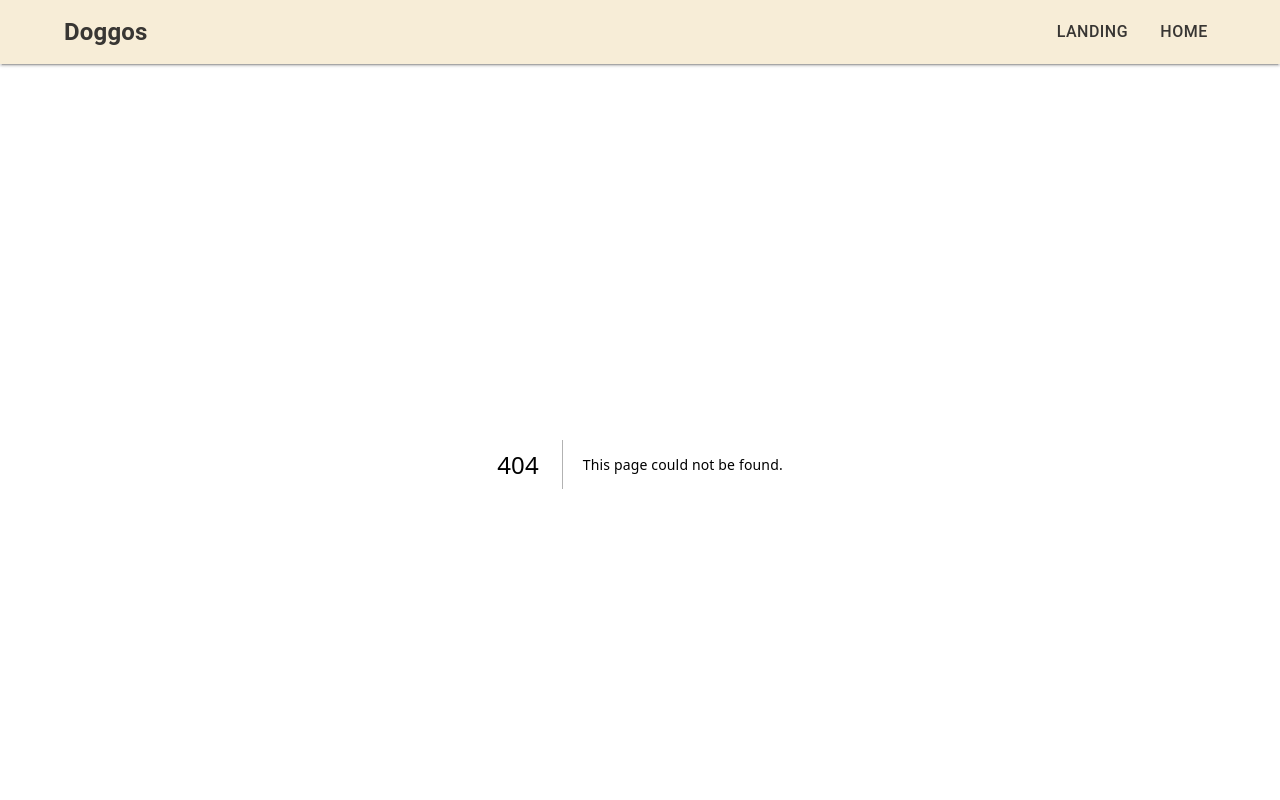
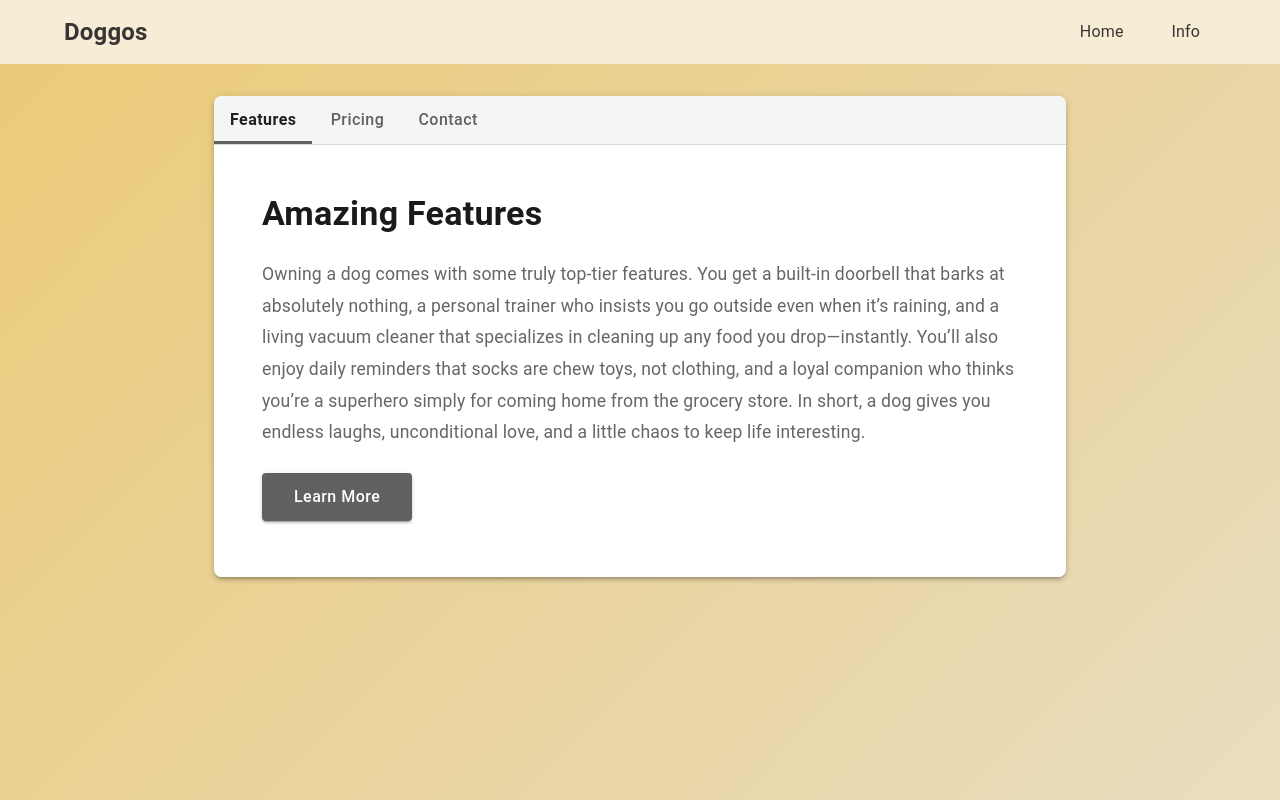
Before and after one commit to CeceStar/playground-nextjs, a Next.js app: page /info in a window 1280 px wide. Before the commit this address had no page. Shown: the top 800 px of the page. Built offline with nearby package versions, Linux system fonts and the light colour scheme.

Commit message:
fix: change route to info and update style

```diff
--- a/app/components/Footer.tsx
+++ b/app/components/Footer.tsx
@@ -30,14 +30,14 @@ export default function Footer() {
               color="inherit"
               underline="hover"
               sx={{ display: "block", mb: 0.5 }}>
-              Landing
+              Home
             </MuiLink>
             <MuiLink
-              href="/home"
+              href="/info"
               color="inherit"
               underline="hover"
               sx={{ display: "block" }}>
-              Home
+              Info
             </MuiLink>
           </Box>
           <Box>
--- a/app/components/Header.tsx
+++ b/app/components/Header.tsx
@@ -1,15 +1,18 @@
 "use client";
 
+import { useRouter } from "next/navigation";
 import {
   AppBar,
   Toolbar,
   Typography,
-  Button,
   Container,
   Box,
+  Link,
 } from "@mui/material";
 
 export default function Header() {
+  const router = useRouter();
+
   return (
     <AppBar
       position="static"
@@ -28,22 +31,44 @@ export default function Header() {
               fontSize: "1.5rem",
               cursor: "pointer",
             }}
-            onClick={() => (window.location.href = "/")}>
+            onClick={() => router.push("/")}>
             Doggos
           </Typography>
           <Box sx={{ ml: "auto", display: "flex", gap: 2 }}>
-            <Button
+            <Link
+              href="/"
               color="inherit"
-              href="/"
-              sx={{ fontSize: "1rem", color: "#222121e6" }}>
-              Landing
-            </Button>
-            <Button
+              underline="none"
+              sx={{
+                fontSize: "1rem",
+                color: "#222121e6",
+                px: 2,
+                py: 1,
+                borderRadius: 1,
+                transition: "background-color 0.3s",
+                "&:hover": {
+                  backgroundColor: "rgba(34, 33, 33, 0.1)",
+                },
+              }}>
+              Home
+            </Link>
+            <Link
+              href="/info"
               color="inherit"
-              href="/home"
-              sx={{ fontSize: "1rem", color: "#222121e6" }}>
-              Home
-            </Button>
+              underline="none"
+              sx={{
+                fontSize: "1rem",
+                color: "#222121e6",
+                px: 2,
+                py: 1,
+                borderRadius: 1,
+                transition: "background-color 0.3s",
+                "&:hover": {
+                  backgroundColor: "rgba(34, 33, 33, 0.1)",
+                },
+              }}>
+              Info
+            </Link>
           </Box>
         </Toolbar>
       </Container>
--- a/app/home/page.tsx
+++ b/app/info/page.tsx
@@ -1,6 +1,6 @@
 "use client";
 
-import { useState } from "react";
+import { useState, useEffect } from "react";
 import {
   Container,
   Box,
@@ -39,8 +39,13 @@ function TabPanel(props: TabPanelProps) {
   );
 }
 
-export default function HomePage() {
+export default function InfoPage() {
   const [value, setValue] = useState(0);
+  const [isMounted, setIsMounted] = useState(false);
+
+  useEffect(() => {
+    setIsMounted(true);
+  }, []);
 
   const handleChange = (event: React.SyntheticEvent, newValue: number) => {
     setValue(newValue);
@@ -69,6 +74,25 @@ export default function HomePage() {
       buttonText: "Contact Us",
     },
   ];
+
+  if (!isMounted) {
+    return (
+      <Box
+        sx={{
+          minHeight: "100vh",
+          background: "linear-gradient(135deg, #ebca79ff 0%, #e9dec2ff 100%)",
+          py: 4,
+        }}>
+        <Container maxWidth="md">
+          <Card elevation={3} sx={{ borderRadius: 2, overflow: "hidden" }}>
+            <Box sx={{ p: 4, textAlign: "center" }}>
+              <Typography>Loading...</Typography>
+            </Box>
+          </Card>
+        </Container>
+      </Box>
+    );
+  }
 
   return (
     <Box
--- a/app/page.tsx
+++ b/app/page.tsx
@@ -40,7 +40,7 @@ export default function Home() {
             <Button
               variant="contained"
               size="large"
-              onClick={() => router.push("/home")}
+              onClick={() => router.push("/info")}
               sx={{
                 backgroundColor: "white",
                 color: "rgba(34, 33, 33, 0.9)",
```
Also changed, not shown: app/info/page.module.css (renamed from app/home/page.module.css).
